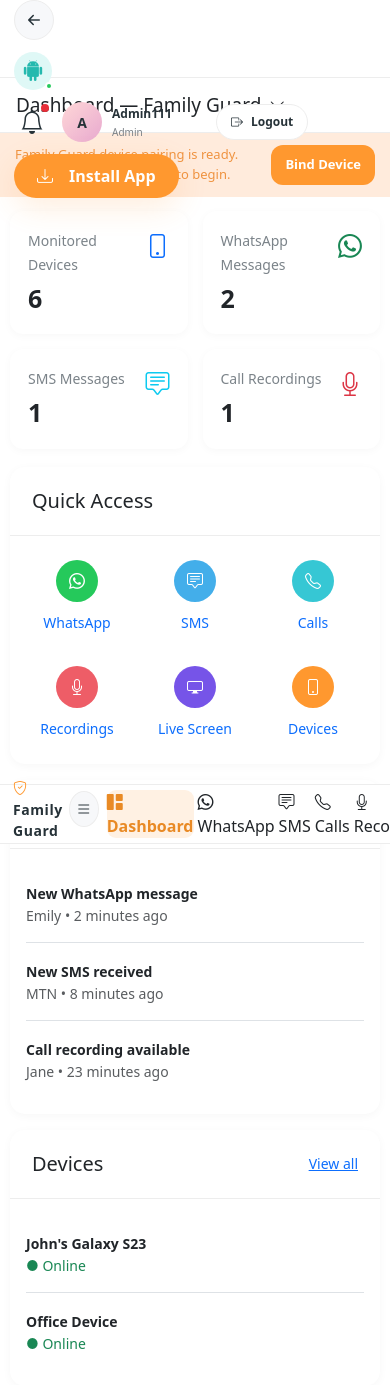
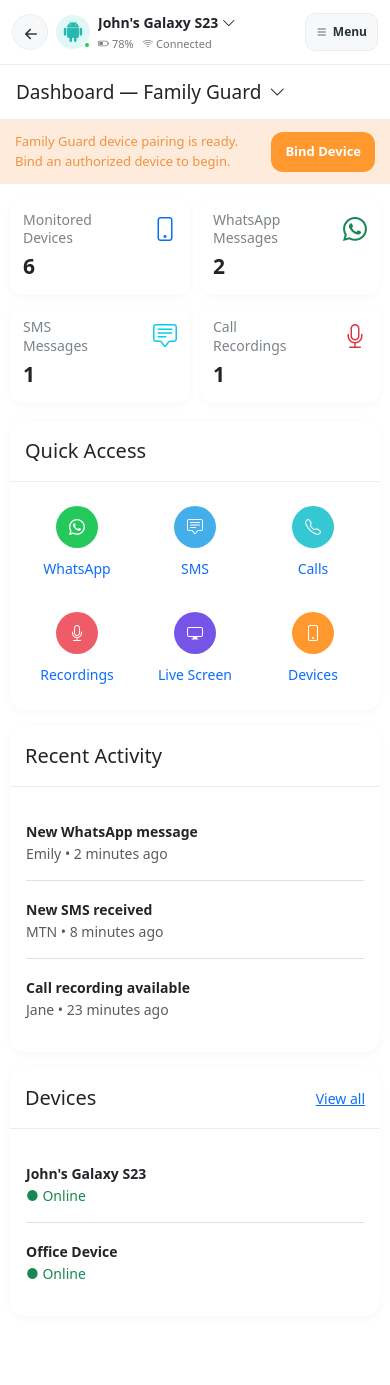
Before and after one commit to familyguard2027-beep/Family-Guard, a Django app: page / in a window 390 px wide. Shown: the top 1385 px of the page. After the commit the page ends 1279 px from the top, so only its background shows below. Run offline with Django 5.2, Linux system fonts and the light colour scheme; a user stored in the database is signed in; data comes from the database, SQL or seed files in the repository; some libraries are stand-ins or nearby versions.

Commit message:
mobile responsiveness

```diff
--- a/monitor/templates/assets/css/app.css
+++ b/monitor/templates/assets/css/app.css
@@ -353,6 +353,11 @@ body {
   overflow-y: auto;
 }
 
+.mobile-menu-toggle,
+.mobile-menu {
+  display: none;
+}
+
 @media (max-width: 1100px) {
   .app-top {
     flex-wrap: wrap;
@@ -612,40 +617,36 @@ body {
 @media (max-width: 600px) {
   .app-top {
     height: 65px;
+    min-height: 65px;
+    padding: 8px 12px;
+    gap: 8px;
+    flex-wrap: nowrap;
+    position: sticky;
   }
   .app-shell {
     min-height: calc(100vh - 65px);
   }
-  .sidebar {
-    position: fixed;
-    bottom: 0;
-    left: 0;
-    right: 0;
-    width: auto;
-    height: 60px;
-    z-index: 1020;
-    display: flex;
-    padding: 5px;
-    border-top: 1px solid var(--line);
-    border-right: 0;
-    justify-content: space-around;
-  }
-  .nav-label {
-    display: none;
-  }
-  .nav-link {
-    margin: 0;
-    padding: 6px 8px;
-    flex-direction: column;
-    gap: 2px;
-    font-size: 9px;
-  }
-  .nav-link span {
-    display: block;
-  }
-  .main-wrap {
-    padding-bottom: 60px;
-  }
+  .sidebar { display: none; }
+  .main-wrap { padding-bottom: 0; }
+  .back-zone { margin-right: 0; }
+  .back-arrow { width: 36px; height: 36px; }
+  .device-selector { flex: 1; overflow: hidden; min-width: 0; }
+  .device-selector > button { max-width: 100%; }
+  .android { width: 34px; height: 34px; flex: 0 0 34px; }
+  .device-text { display: block; min-width: 0; overflow: hidden; }
+  .device-name, .device-meta { overflow: hidden; text-overflow: ellipsis; white-space: nowrap; }
+  .top-center, .top-actions { display: none; }
+  .mobile-menu-toggle { display: inline-flex; align-items: center; justify-content: center; gap: 5px; flex: 0 0 auto; width: auto; min-height: 38px; padding: 7px 10px; border: 1px solid var(--line); border-radius: 10px; background: var(--page); color: var(--text); font-size: 12px; font-weight: 700; }
+  .mobile-menu { position: absolute; top: calc(100% + 1px); left: 10px; right: 10px; display: none; max-height: calc(100vh - 78px); overflow-y: auto; padding: 10px; background: #fff; border: 1px solid var(--line); border-radius: 0 0 14px 14px; box-shadow: 0 14px 30px rgba(38,50,56,.16); z-index: 1100; }
+  .mobile-menu.show { display: block; }
+  .mobile-nav { display: grid; grid-template-columns: 1fr 1fr; gap: 4px; }
+  .mobile-nav .nav-link { margin: 0; min-width: 0; padding: 11px 10px; }
+  .mobile-menu-actions { display: grid; grid-template-columns: 1fr 1fr; gap: 4px; margin-top: 8px; padding-top: 8px; border-top: 1px solid var(--line); }
+  .mobile-menu-action { display: flex; align-items: center; gap: 9px; min-width: 0; padding: 11px 10px; border: 0; border-radius: 9px; background: #f7f8fa; color: var(--text); font-size: 12px; font-weight: 700; text-decoration: none; text-align: left; }
+  .mobile-menu-action i { width: 18px; color: var(--orange); font-size: 16px; }
+  .mobile-menu-action span { overflow: hidden; text-overflow: ellipsis; white-space: nowrap; }
+  .mobile-menu-action.danger { color: var(--red); }
+  .mobile-menu-action.danger i { color: var(--red); }
   .pagebar {
     height: 55px;
     padding: 0 16px;
@@ -653,12 +654,15 @@ body {
   .notice {
     padding: 12px 15px;
     font-size: 13px;
+    align-items: flex-start;
   }
   .notice > span {
-    max-width: 64%;
+    max-width: none;
+    flex: 1;
   }
   .bind-btn {
     padding: 10px 14px;
+    flex: 0 0 auto;
   }
   .stats {
     grid-template-columns: 1fr 1fr;
@@ -666,4 +670,17 @@ body {
   .panel-title {
     font-size: 20px;
   }
+  .panel-head { gap: 10px; flex-wrap: wrap; padding: 15px; }
+  .panel-head > * { max-width: 100%; }
+  .search-filter { padding: 12px; }
+  .search-box { min-width: 100%; }
+  .filter-select { flex: 1; min-width: 0; }
+  .page-content { width: 100%; overflow: hidden; }
+  .table-wrap { margin: 0 -2px; }
+  .table { min-width: 620px; }
+  .stats { gap: 10px; }
+  .stat { min-width: 0; padding: 13px; }
+  .stat small { display: block; max-width: 85px; line-height: 1.3; }
+  .stat strong { font-size: 21px; }
+  .notice .bind-btn { white-space: normal; }
 }
--- a/monitor/templates/assets/js/app.js
+++ b/monitor/templates/assets/js/app.js
@@ -45,6 +45,7 @@ function injectShell() {
    <div class="device-menu" id="deviceMenu"></div>
   </div>
   <div class="top-center"><button class="try-btn install-btn" id="installAppBtn"><i class="bi bi-download me-2"></i><span>Install App</span></button></div>
+  <button class="mobile-menu-toggle" id="mobileMenuToggle" type="button" aria-expanded="false" aria-controls="mobileMenu" title="Open menu"><i class="bi bi-list"></i><span>Menu</span></button>
   <div class="top-actions">
     <button class="bell" id="bellButton" title="Notifications"><i class="bi bi-bell"></i><span class="bell-dot"></span></button>
     <div class="user-widget" id="userWidget">
@@ -65,6 +66,16 @@ function injectShell() {
     <a class="logout-btn" href="/logout/" title="Logout admin">
       <i class="bi bi-box-arrow-right"></i><span>Logout</span>
     </a>
+  </div>
+  <div class="mobile-menu" id="mobileMenu">
+   <nav class="mobile-nav">${NAV.map(n => `<a class="nav-link ${((inPages && file === n.href) || (file === "index.html" && n.label === "Dashboard")) ? "active" : ""}" href="${n.href}"><i class="bi ${n.icon}"></i><span>${n.label}</span></a>`).join("")}</nav>
+   <div class="mobile-menu-actions">
+    <button class="mobile-menu-action" id="mobileProfile" type="button"><i class="bi bi-person-circle"></i><span>Profile</span></button>
+    <button class="mobile-menu-action" id="mobileNotifications" type="button"><i class="bi bi-bell"></i><span>Notifications</span></button>
+    <button class="mobile-menu-action" id="mobileLanguage" type="button"><i class="bi bi-translate"></i><span>Language: EN</span></button>
+    <button class="mobile-menu-action" id="mobileInstall" type="button"><i class="bi bi-download"></i><span>Install App</span></button>
+    <a class="mobile-menu-action danger" href="/logout/"><i class="bi bi-box-arrow-right"></i><span>Logout</span></a>
+   </div>
   </div>
  </header>
  <div class="app-shell">
@@ -97,7 +108,36 @@ function injectShell() {
             document.querySelector('.app-shell').classList.toggle('sidebar-collapsed');
         };
     }
+      setupMobileMenu();
 }
+
+    function setupMobileMenu() {
+      const toggle = document.getElementById('mobileMenuToggle');
+      const menu = document.getElementById('mobileMenu');
+      if (!toggle || !menu) return;
+      toggle.addEventListener('click', event => {
+        event.stopPropagation();
+        const open = menu.classList.toggle('show');
+        toggle.setAttribute('aria-expanded', String(open));
+        toggle.innerHTML = open ? '<i class="bi bi-x-lg"></i><span>Close</span>' : '<i class="bi bi-list"></i><span>Menu</span>';
+      });
+      const profileName = document.getElementById('userName');
+      const mobileProfile = document.querySelector('#mobileProfile span');
+      if (profileName && mobileProfile) {
+        const observer = new MutationObserver(() => { mobileProfile.textContent = profileName.textContent || 'Profile'; });
+        observer.observe(profileName, { childList: true, characterData: true, subtree: true });
+      }
+      document.getElementById('mobileProfile')?.addEventListener('click', () => { window.location.href = '/pages/settings/'; });
+      document.getElementById('mobileNotifications')?.addEventListener('click', () => { window.location.href = '/pages/notifications/'; });
+      document.getElementById('mobileInstall')?.addEventListener('click', () => { document.getElementById('installAppBtn')?.click(); });
+      document.addEventListener('click', event => {
+        if (!menu.contains(event.target) && !toggle.contains(event.target)) {
+          menu.classList.remove('show');
+          toggle.setAttribute('aria-expanded', 'false');
+          toggle.innerHTML = '<i class="bi bi-list"></i><span>Menu</span>';
+        }
+      });
+    }
 
 function setupBackArrow() {
     const backArrow = document.getElementById('backArrow');
```
